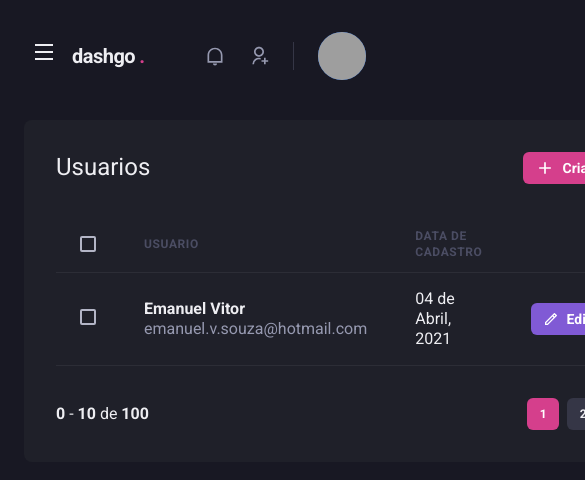
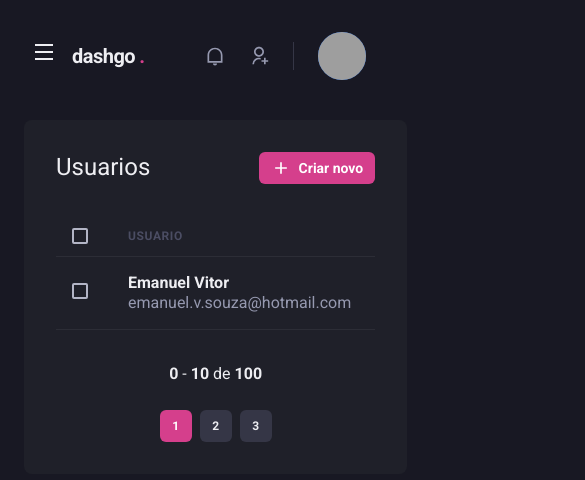
Before and after one commit to emanuelv15/dashgo-ignite-rocketseat, a Next.js app: page /users in a window 390 px wide. Shown: the top 480 px of the page, 585 px wide, since content can reach past the window. Built offline with nearby package versions, Linux system fonts and the light colour scheme; grey boxes are pictures that could not be loaded.

Commit message:
Listagem responsivo

```diff
--- a/src/components/Pagination/index.tsx
+++ b/src/components/Pagination/index.tsx
@@ -5,7 +5,7 @@
 export function Pagination() {
   return (
     <Stack
-      direction="row"
+      direction={["column", "row"]}
       spacing="6"
       mt="8"
       justify="space-between"
--- a/src/pages/users/index.tsx
+++ b/src/pages/users/index.tsx
@@ -12,6 +12,7 @@
   Tbody,
   Td,
   Text,
+  useBreakpointValue,
 } from "@chakra-ui/react";
 import { RiAddLine, RiPencilLine } from "react-icons/ri";
 
@@ -20,6 +21,11 @@
 import { Pagination } from "../../components/Pagination";
 
 export default function UserList() {
+  const isWideVersion = useBreakpointValue({
+    base: false,
+    lg: true,
+  });
+
   return (
     <Box>
       <Header />
@@ -47,17 +53,17 @@
           <Table colorScheme="whiteAlpha">
             <Thead>
               <Tr>
-                <Th px="6" color="gray.300" width="8">
+                <Th px={["4", "4", "6"]} color="gray.300" width="8">
                   <Checkbox colorScheme="pink" />
                 </Th>
                 <Th>Usuario</Th>
-                <Th>Data de cadastro</Th>
-                <Th width="8"></Th>
+                {isWideVersion && <Th>Data de cadastro</Th>}
+                {isWideVersion && <Th width="8"></Th>}
               </Tr>
             </Thead>
             <Tbody>
               <Tr>
-                <Td px="6">
+                <Td px={["4", "4", "6"]}>
                   <Checkbox colorScheme="pink" />
                 </Td>
                 <Td>
@@ -68,7 +74,8 @@
                     </Text>
                   </Box>
                 </Td>
-                <Td>04 de Abril, 2021</Td>
+                {isWideVersion && <Td>04 de Abril, 2021</Td>}
+                {isWideVersion && (
                   <Td>
                     <Button
                       as="a"
@@ -80,6 +87,7 @@
                       Editar
                     </Button>
                   </Td>
+                )}
               </Tr>
             </Tbody>
           </Table>
```
Lines whose indentation alone changed are shown as unchanged.
